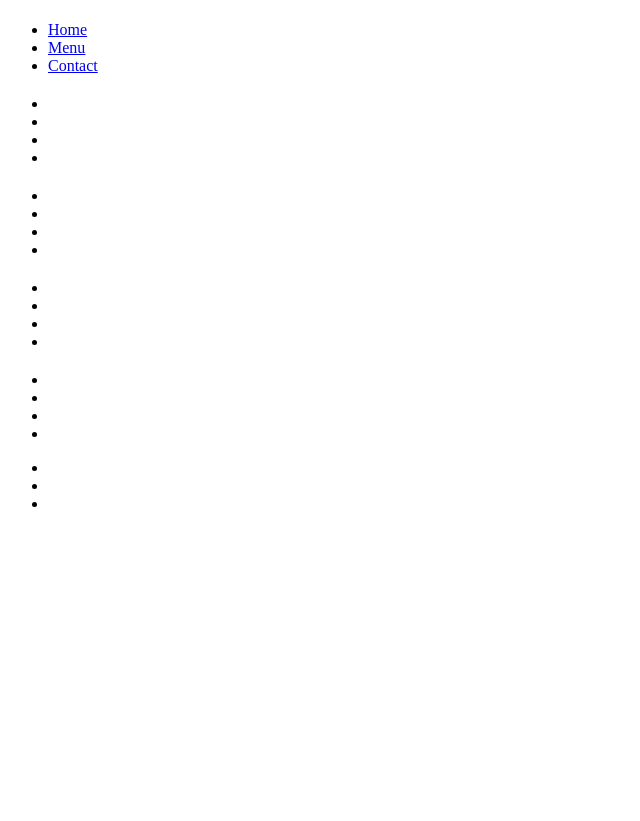
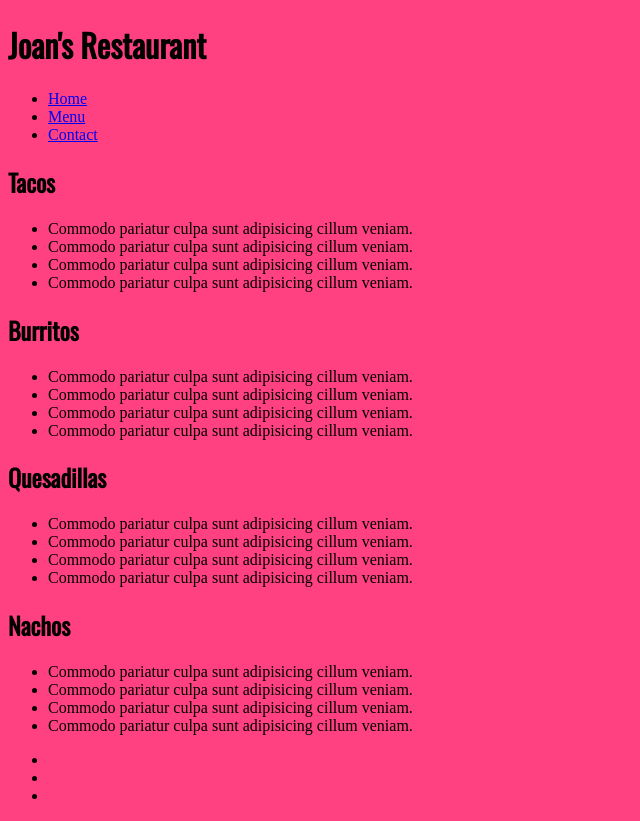
Before and after one commit to joanmarieverba/joanrestaurant, a plain HTML site: page menu.html in a window 1280 px wide. Shown: the whole page, without its empty margins (0-640 px from the left). Before the commit the page ends 800 px from the top, so only its background shows below. Drawn offline with nearby package versions, Linux system fonts and the light colour scheme.

Commit message:
add fonts and background colors

```diff
--- a/contact.html
+++ b/contact.html
@@ -4,28 +4,24 @@
 <head>
     <meta charset="UTF-8" />
     <title>Restaurant</title>
+    <link rel="stylesheet" href="./css/style.css">
+    <link href="https://fonts.googleapis.com/css?family=Oswald" rel="stylesheet">
 </head>
 
 <body>
     <header>
-        <h1></h1>
+        <h1>Joan's Restaurant</h1>
         <nav>
             <ul>
-        <li>
-            <a href="index.html">Home</a>
-        </li>
-        <li>
-            <a href="menu.html">Menu</a>
-        </li>
-        <li>
-            <a href="#">Contact</a>
-        </li>
+                <li><a href="index.html">Home</a></li>
+                <li> <a href="menu.html">Menu</a></li>
+                <li><a href="#">Contact</a></li>
             </ul>
         </nav>
     </header>
     <main>
 
-        <p></p>
+        <p>Contact Us</p>
         <form>
             <label>
                 Name
@@ -46,15 +42,9 @@
         <div class="halfer"></div>
         <div>
             <ul>
-                <li>
-                    <a href=""></a>
-                </li>
-                <li>
-                    <a href=""></a>
-                </li>
-                <li>
-                    <a href=""></a>
-                </li>
+                <li><a href=""></a></li>
+                <li><a href=""></a></li>
+                <li> <a href=""></a></li>
             </ul>
         </div>
     </footer>
--- /dev/null
+++ b/css/style.css
@@ -0,0 +1,11 @@
+/* #ff79ff  #aeea00
+instructor: #ff4081 p-light #ff79b0 p-dark: #c60055 secondary #e676e6 S-light #66ffa6 s-dark #00b248 */
+
+body {
+    background-color: #ff4081;
+
+}
+
+h1, h2 {
+    font-family: 'Oswald', sans-serif;
+}
--- a/menu.html
+++ b/menu.html
@@ -4,11 +4,13 @@
 <head>
     <meta charset="UTF-8" />
     <title>Restaurant</title>
+    <link rel="stylesheet" href="./css/style.css">
+    <link href="https://fonts.googleapis.com/css?family=Oswald" rel="stylesheet">
 </head>
 
 <body>
     <header>
-        <h1></h1>
+        <h1>Joan's Restaurant</h1>
         <nav>
             <ul>
                 <li><a href="index.html">Home</a></li>
@@ -19,39 +21,39 @@
     </header>
     <main>
         <div>
-            <h2></h2>
+            <h2>Tacos</h2>
             <ul>
-                <li></li>
-                <li></li>
-                <li></li>
-                <li></li>
+                <li>Commodo pariatur culpa sunt adipisicing cillum veniam.</li>
+                <li>Commodo pariatur culpa sunt adipisicing cillum veniam.</li>
+                <li>Commodo pariatur culpa sunt adipisicing cillum veniam.</li>
+                <li>Commodo pariatur culpa sunt adipisicing cillum veniam.</li>
             </ul>
         </div>
         <div>
-            <h2></h2>
+            <h2>Burritos</h2>
             <ul>
-                <li></li>
-                <li></li>
-                <li></li>
-                <li></li>
+                <li>Commodo pariatur culpa sunt adipisicing cillum veniam.</li>
+                <li>Commodo pariatur culpa sunt adipisicing cillum veniam.</li>
+                <li>Commodo pariatur culpa sunt adipisicing cillum veniam.</li>
+                <li>Commodo pariatur culpa sunt adipisicing cillum veniam.</li>
             </ul>
         </div>
         <div>
-            <h2></h2>
+            <h2>Quesadillas</h2>
             <ul>
-                <li></li>
-                <li></li>
-                <li></li>
-                <li></li>
+                <li>Commodo pariatur culpa sunt adipisicing cillum veniam.</li>
+                <li>Commodo pariatur culpa sunt adipisicing cillum veniam.</li>
+                <li>Commodo pariatur culpa sunt adipisicing cillum veniam.</li>
+                <li>Commodo pariatur culpa sunt adipisicing cillum veniam.</li>
             </ul>
         </div>
         <div>
-            <h2></h2>
+            <h2>Nachos</h2>
             <ul>
-                <li></li>
-                <li></li>
-                <li></li>
-                <li></li>
+                <li>Commodo pariatur culpa sunt adipisicing cillum veniam.</li>
+                <li>Commodo pariatur culpa sunt adipisicing cillum veniam.</li>
+                <li>Commodo pariatur culpa sunt adipisicing cillum veniam.</li>
+                <li>Commodo pariatur culpa sunt adipisicing cillum veniam.</li>
             </ul>
         </div>
 
@@ -61,15 +63,9 @@
         <div class="halfer"></div>
         <div>
             <ul>
-                <li>
-                    <a href=""></a>
-                </li>
-                <li>
-                    <a href=""></a>
-                </li>
-                <li>
-                    <a href=""></a>
-                </li>
+                <li><a href=""></a></li>
+                <li><a href=""></a></li>
+                <li><a href=""></a></li>
             </ul>
         </div>
     </footer>
```
Also changed, not shown: index.html (+9 -7 lines).
